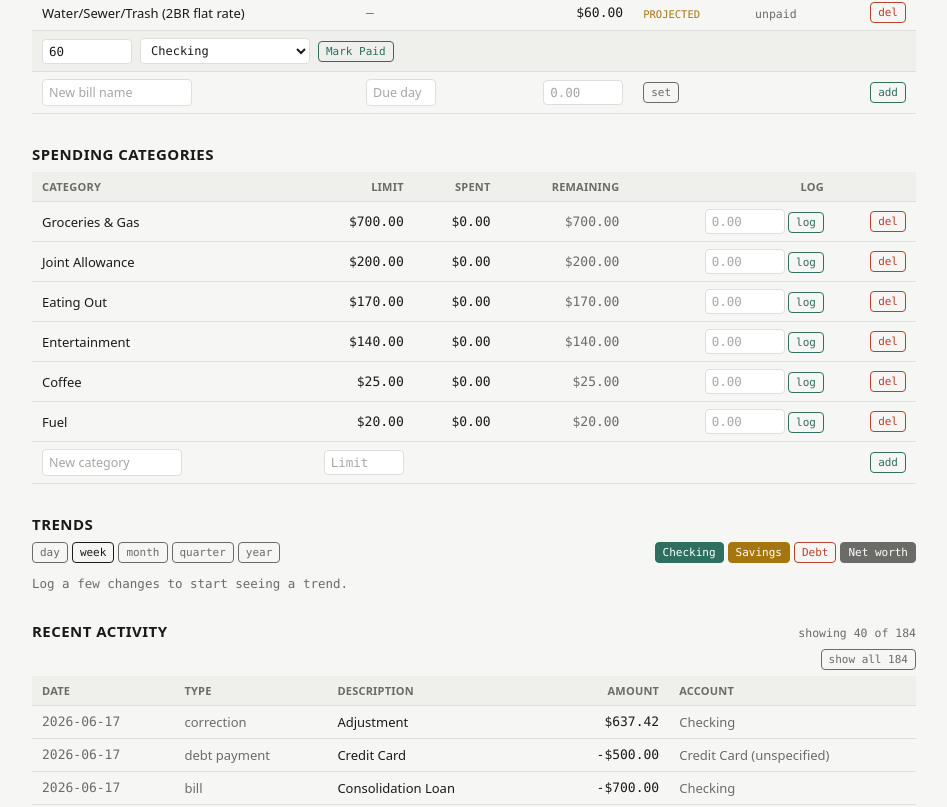
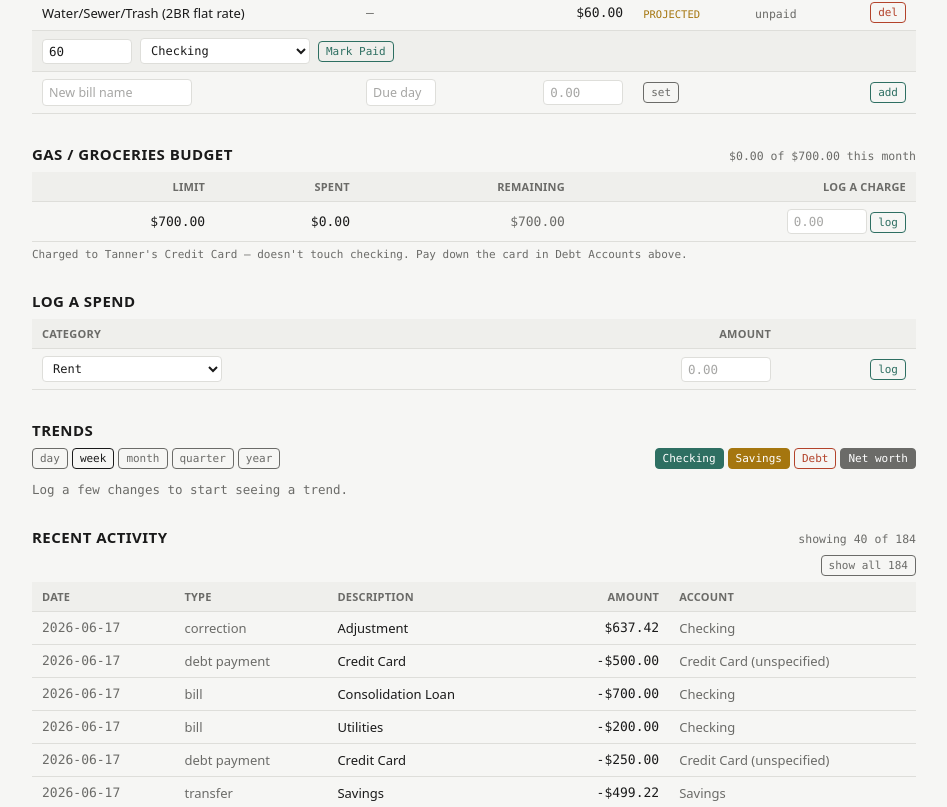
Before and after one commit to tannmann101/budget-ledger, a React (Vite) app: page / in a window 1280 px wide. Shown: the part 1850-2657 px from the top of the page, without its empty margins (166-1113 px from the left). Built offline with nearby package versions, Linux system fonts and the light colour scheme; the HTML template or start-up script is replaced by a standard one.

Commit message:
Rework spending categories: fixed dropdown tags + dedicated Gas/Groceries budget

```diff
--- a/src/App.jsx
+++ b/src/App.jsx
@@ -78,12 +78,25 @@ function buildSeedData() {
       { id: "bill-utility", name: "Water/Sewer/Trash (2BR flat rate)", amount: 60, day: "", status: "projected", paidMonths: [] },
     ],
     categories: [
-      { id: "cat-grocery", name: "Groceries & Gas", limit: 700 },
-      { id: "cat-allowance", name: "Joint Allowance", limit: 200 },
-      { id: "cat-eatingout", name: "Eating Out", limit: 170 },
-      { id: "cat-entertainment", name: "Entertainment", limit: 140 },
-      { id: "cat-coffee", name: "Coffee", limit: 25 },
-      { id: "cat-fuel", name: "Fuel", limit: 20 },
+      { id: "cat-gas-groceries", name: "Gas/Groceries", limit: 700, chargeDebtId: "debt-my-cc" },
+      { id: "cat-rent", name: "Rent" },
+      { id: "cat-amazon", name: "Amazon" },
+      { id: "cat-adjustment", name: "Adjustment" },
+      { id: "cat-allowance", name: "Allowance" },
+      { id: "cat-clothes", name: "Clothes" },
+      { id: "cat-coffee", name: "Coffee" },
+      { id: "cat-consolidation-loan", name: "Consolidation Loan" },
+      { id: "cat-credit-card", name: "Credit Card" },
+      { id: "cat-eating-out", name: "Eating Out" },
+      { id: "cat-entertainment", name: "Entertainment" },
+      { id: "cat-gifts", name: "Gifts" },
+      { id: "cat-haircut", name: "Haircut" },
+      { id: "cat-holidays", name: "Holidays" },
+      { id: "cat-insurance", name: "Insurance" },
+      { id: "cat-phone", name: "Phone" },
+      { id: "cat-savings", name: "Savings" },
+      { id: "cat-utilities", name: "Utilities" },
+      { id: "cat-work-expense", name: "Work Expense" },
     ],
     expenses: [
       { id: "hist-lr2yzol", categoryId: "cat-allowance", amount: 250, month: "2026-06" },
@@ -603,8 +616,8 @@ function TrendChart({ data, activeSeries }) {
 export default function BudgetLedger() {
   const [data, save, status] = useLedgerData();
   const [newBill, setNewBill] = useState({ name: "", amount: "", day: "", status: "set" });
-  const [newCategory, setNewCategory] = useState({ name: "", limit: "" });
-  const [expenseInputs, setExpenseInputs] = useState({});
+  const [groceryAmt, setGroceryAmt] = useState("");
+  const [spendForm, setSpendForm] = useState({ categoryId: "", amount: "" });
   const [transferAmt, setTransferAmt] = useState("");
   const [granularity, setGranularity] = useState("week");
   const [activeKeys, setActiveKeys] = useState(["checking", "savings", "netWorth"]);
@@ -723,21 +736,34 @@ export default function BudgetLedger() {
     save(withSnapshot(next));
   };
 
-  /* ---- categories / expenses ---- */
-  const addCategory = () => {
-    if (!newCategory.name || !newCategory.limit) return;
-    save({ ...data, categories: [...data.categories, { id: uid(), name: newCategory.name, limit: Number(newCategory.limit) }] });
-    setNewCategory({ name: "", limit: "" });
+  /* ---- spending ---- */
+  const groceryCategory = data.categories.find((c) => c.limit);
+  const regularCategories = data.categories.filter((c) => !c.limit);
+  const grocerySpent = groceryCategory ? categorySpend(groceryCategory.id) : 0;
+  const groceryRemaining = (groceryCategory?.limit || 0) - grocerySpent;
+
+  const logGroceryExpense = () => {
+    const amt = Number(groceryAmt);
+    if (!amt || !groceryCategory) return;
+    const nextDebts = data.debts.map((d) => d.id === groceryCategory.chargeDebtId
+      ? { ...d, balance: Number(d.balance) + amt, totalCharged: (d.totalCharged || 0) + amt }
+      : d);
+    let next = pushTxn(
+      { ...data, expenses: [...data.expenses, { id: uid(), categoryId: groceryCategory.id, amount: amt, month: currentMonth }], debts: nextDebts },
+      { type: "expense", description: groceryCategory.name, amount: amt, account: debtNameById(groceryCategory.chargeDebtId) }
+    );
+    save(withSnapshot(next));
+    setGroceryAmt("");
   };
-  const removeCategory = (id) => save({ ...data, categories: data.categories.filter((c) => c.id !== id), expenses: data.expenses.filter((e) => e.categoryId !== id) });
-  const logExpense = (catId) => {
-    const amt = Number(expenseInputs[catId]);
-    if (!amt) return;
+  const logSpend = () => {
+    const catId = spendForm.categoryId || regularCategories[0]?.id;
+    const amt = Number(spendForm.amount);
+    if (!catId || !amt) return;
     const cat = data.categories.find((c) => c.id === catId);
     const nextChecking = Number(data.checking) - amt;
     let next = pushTxn({ ...data, expenses: [...data.expenses, { id: uid(), categoryId: catId, amount: amt, month: currentMonth }], checking: nextChecking }, { type: "expense", description: cat ? cat.name : "Expense", amount: amt, account: "Checking" });
     save(withSnapshot(next));
-    setExpenseInputs({ ...expenseInputs, [catId]: "" });
+    setSpendForm({ ...spendForm, amount: "" });
   };
 
   /* ---- debts ---- */
@@ -1030,33 +1056,46 @@ export default function BudgetLedger() {
           </tbody>
         </Table>
 
-        {/* Categories */}
-        <SectionTitle>Spending Categories</SectionTitle>
+        {/* Gas/Groceries budget */}
+        {groceryCategory && (
+          <>
+            <SectionTitle note={`${fmt(grocerySpent)} of ${fmt(groceryCategory.limit)} this month`}>Gas / Groceries Budget</SectionTitle>
+            <Table>
+              <thead><tr><Th align="right">Limit</Th><Th align="right">Spent</Th><Th align="right">Remaining</Th><Th align="right">Log a charge</Th></tr></thead>
+              <tbody>
+                <tr>
+                  <Td align="right" mono>{fmt(groceryCategory.limit)}</Td>
+                  <Td align="right" mono style={{ color: groceryRemaining < 0 ? BRICK : INK }}>{fmt(grocerySpent)}</Td>
+                  <Td align="right" mono muted>{fmt(groceryRemaining)}</Td>
+                  <Td align="right">
+                    <Input value={groceryAmt} onChange={setGroceryAmt} placeholder="0.00" type="number" width={80} onEnter={logGroceryExpense} />
+                    {" "}<Btn small onClick={logGroceryExpense}>log</Btn>
+                  </Td>
+                </tr>
+              </tbody>
+            </Table>
+            <p style={{ fontFamily: MONO, fontSize: 11, color: MUTE, margin: "6px 0 0" }}>
+              Charged to {debtNameById(groceryCategory.chargeDebtId)} — doesn't touch checking. Pay down the card in Debt Accounts above.
+            </p>
+          </>
+        )}
+
+        {/* Log a spend */}
+        <SectionTitle>Log a Spend</SectionTitle>
         <Table>
-          <thead><tr><Th>Category</Th><Th align="right">Limit</Th><Th align="right">Spent</Th><Th align="right">Remaining</Th><Th align="right">Log</Th><Th> </Th></tr></thead>
+          <thead><tr><Th>Category</Th><Th align="right">Amount</Th><Th align="right"> </Th></tr></thead>
           <tbody>
-            {data.categories.map((c) => {
-              const spent = categorySpend(c.id);
-              const remaining = Number(c.limit || 0) - spent;
-              return (
-                <tr key={c.id}>
-                  <Td>{c.name}</Td>
-                  <Td align="right" mono>{fmt(Number(c.limit))}</Td>
-                  <Td align="right" mono style={{ color: remaining < 0 ? BRICK : INK }}>{fmt(spent)}</Td>
-                  <Td align="right" mono muted>{fmt(remaining)}</Td>
-                  <Td align="right">
-                    <Input value={expenseInputs[c.id] || ""} onChange={(v) => setExpenseInputs({ ...expenseInputs, [c.id]: v })} placeholder="0.00" type="number" width={80} onEnter={() => logExpense(c.id)} />
-                    {" "}<Btn small onClick={() => logExpense(c.id)}>log</Btn>
-                  </Td>
-                  <Td align="right"><Btn small color={BRICK} onClick={() => removeCategory(c.id)}>del</Btn></Td>
-                </tr>
-              );
-            })}
             <tr>
-              <Td><Input value={newCategory.name} onChange={(v) => setNewCategory({ ...newCategory, name: v })} placeholder="New category" width={140} /></Td>
-              <Td align="right"><Input value={newCategory.limit} onChange={(v) => setNewCategory({ ...newCategory, limit: v })} placeholder="Limit" type="number" width={80} /></Td>
-              <Td colSpan={3}></Td>
-              <Td align="right"><Btn small onClick={addCategory}>add</Btn></Td>
+              <Td>
+                <Select
+                  value={spendForm.categoryId || regularCategories[0]?.id}
+                  onChange={(v) => setSpendForm({ ...spendForm, categoryId: v })}
+                  options={regularCategories.map((c) => ({ id: c.id, label: c.name }))}
+                  width={180}
+                />
+              </Td>
+              <Td align="right"><Input value={spendForm.amount} onChange={(v) => setSpendForm({ ...spendForm, amount: v })} placeholder="0.00" type="number" width={90} onEnter={logSpend} /></Td>
+              <Td align="right"><Btn small onClick={logSpend}>log</Btn></Td>
             </tr>
           </tbody>
         </Table>
```
